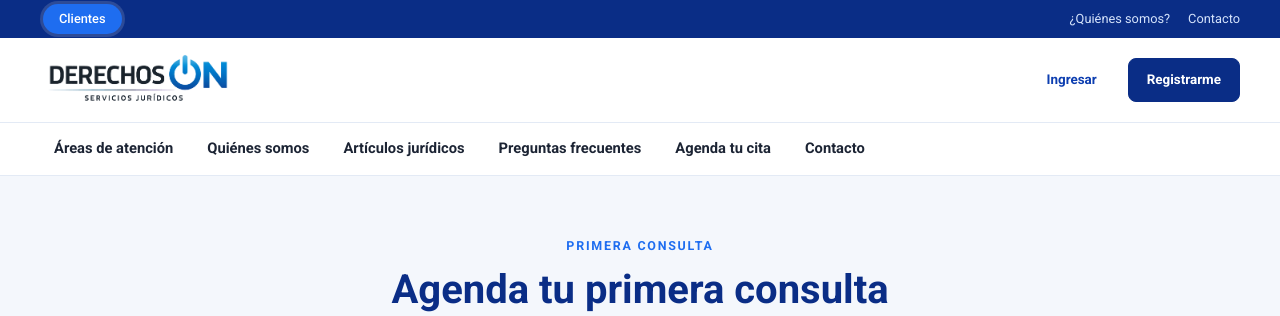
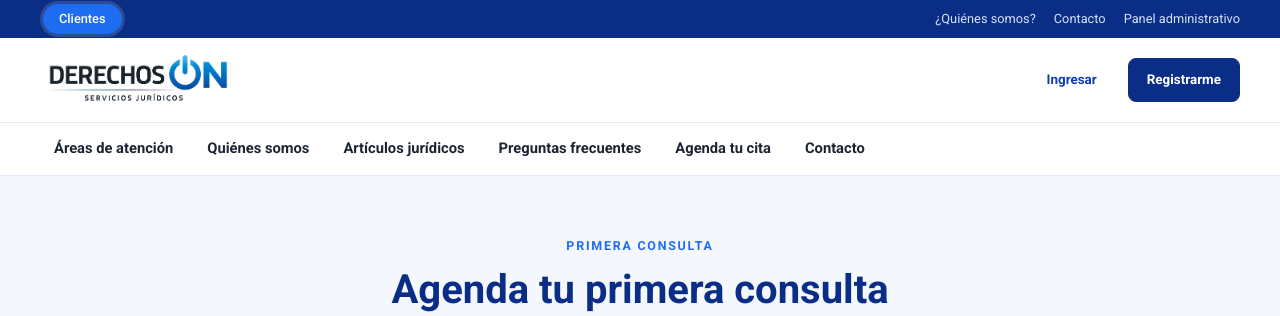
Before and after one commit to DerechosOn/administracion, a Flask app: page /agendar in a window 1280 px wide. Shown: the top 316 px of the page. Run offline with Flask 3, Linux system fonts and the light colour scheme; data comes from the database, SQL or seed files in the repository; data that the repository does not hold is empty.

Commit message:
Topbar: añadir enlace 'Panel administrativo' público

```diff
--- a/templates/base.html
+++ b/templates/base.html
@@ -21,6 +21,7 @@
       <div class="top-links">
         <a href="{{ url_for('inicio') }}#quienes">¿Quiénes somos?</a>
         <a href="{{ url_for('inicio') }}#contacto">Contacto</a>
+        <a href="/admin">Panel administrativo</a>
         {% if C.get('contacto_telefono') %}
         <a href="tel:{{ C.get('contacto_telefono')|replace(' ', '') }}">{{ C.get('contacto_telefono') }}</a>
         {% endif %}
```
